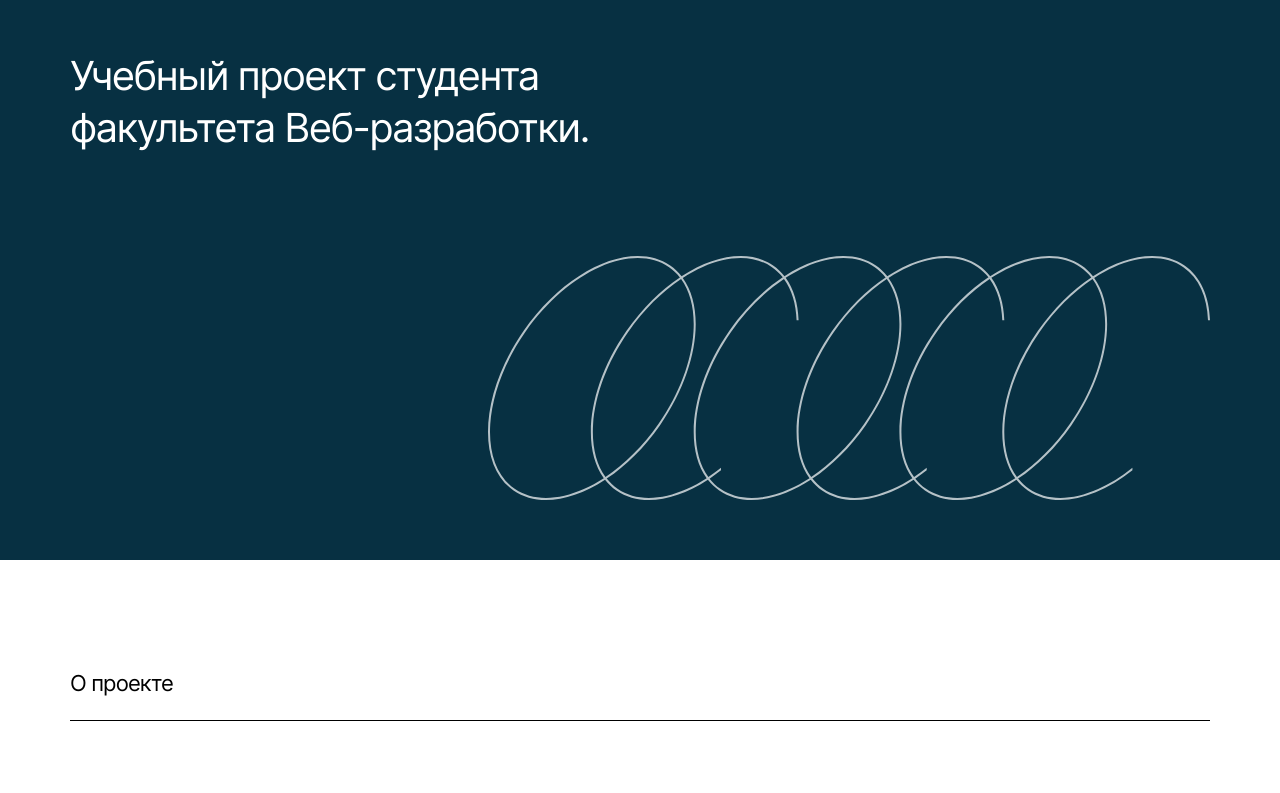
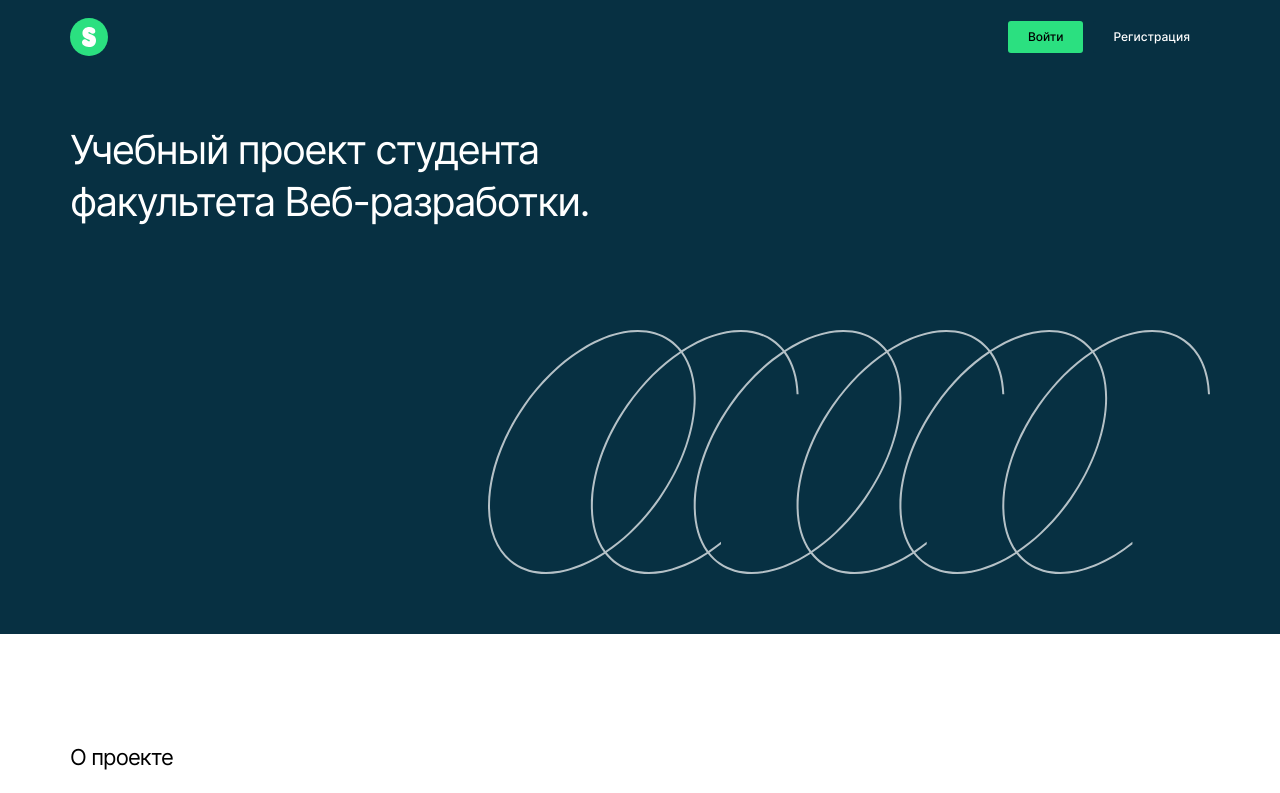
Before and after one commit to XcQuake/movies-explorer-frontend, a React (Create React App) app: page / in a window 1280 px wide. Shown: the top 793 px of the page. Built offline with nearby package versions, Linux system fonts and the light colour scheme.

Commit message:
fix: AuthBar links

```diff
--- a/src/components/App/App.js
+++ b/src/components/App/App.js
@@ -30,13 +30,10 @@ export default function App() {
           <Header />
           <Profile />
         </Route>
-        <Route path='/signin'>
-          <Login />
-        </Route>
-        <Route path='/signup'>
-          <Register />
-        </Route>
+        <Route path='/signin' component={Login} />
+        <Route path='/signup' component={Register} />
         <Route exact path='/'>
+          <Header />
           <Main />
           <Footer />
         </Route>
--- a/src/components/AuthBar/AuthBar.css
+++ b/src/components/AuthBar/AuthBar.css
@@ -13,6 +13,7 @@
   cursor: pointer;
   opacity: 1;
   transition: 0.2s ease;
+  text-decoration: none;
 }
 
 .authbar__button:hover {
--- a/src/components/AuthBar/AuthBar.js
+++ b/src/components/AuthBar/AuthBar.js
@@ -3,8 +3,8 @@ import './AuthBar.css';
 function AuthBar() {
   return (
     <div className='authbar'>
-      <button className='authbar__button authbar__button_signup'>Регистрация</button>
-      <button className='authbar__button authbar__button_signin'>Войти</button>
+      <a href='/signin' className='authbar__button authbar__button_signin'>Войти</a>
+      <a href='/signup' className='authbar__button authbar__button_signup'>Регистрация</a>
     </div>
   );
 }
```
